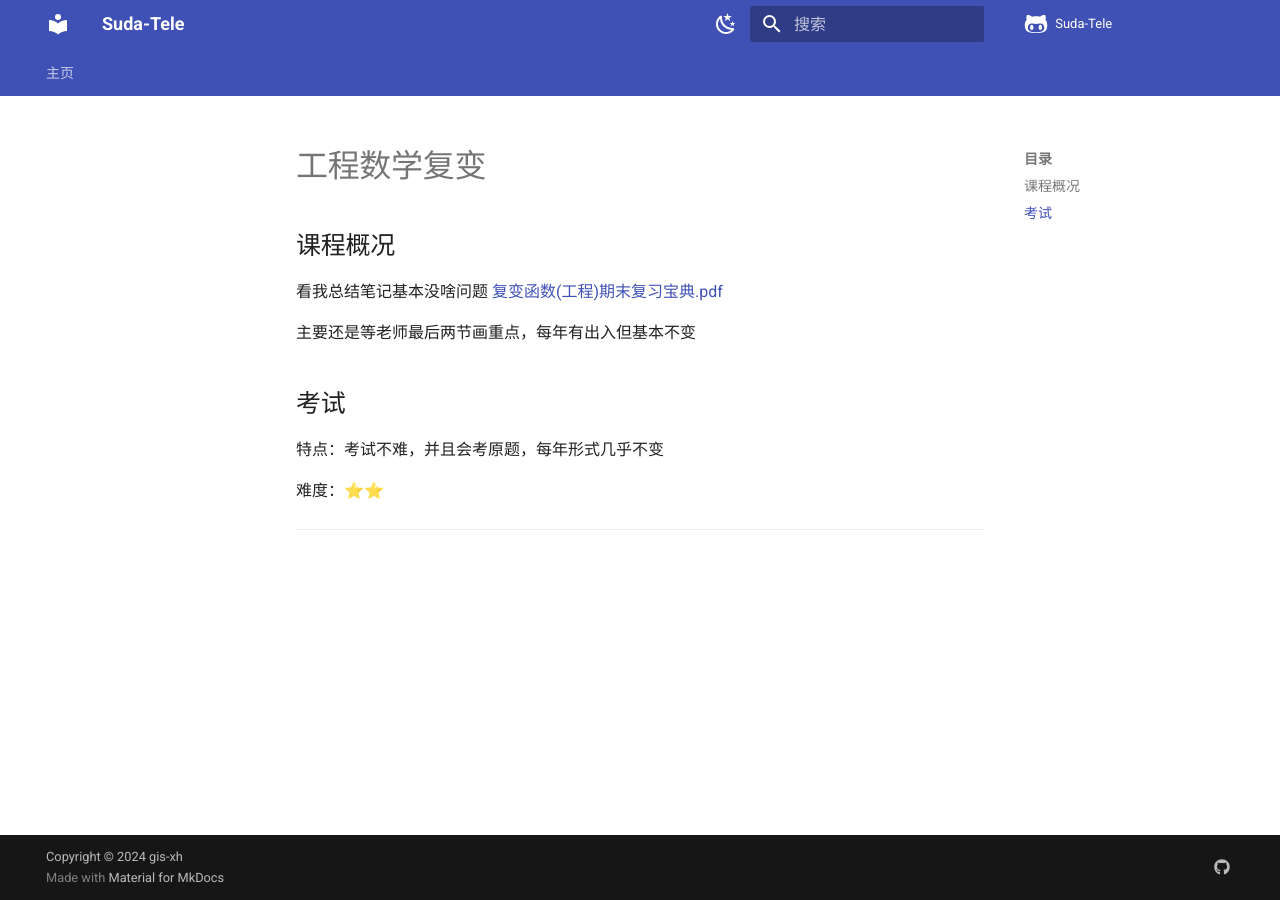
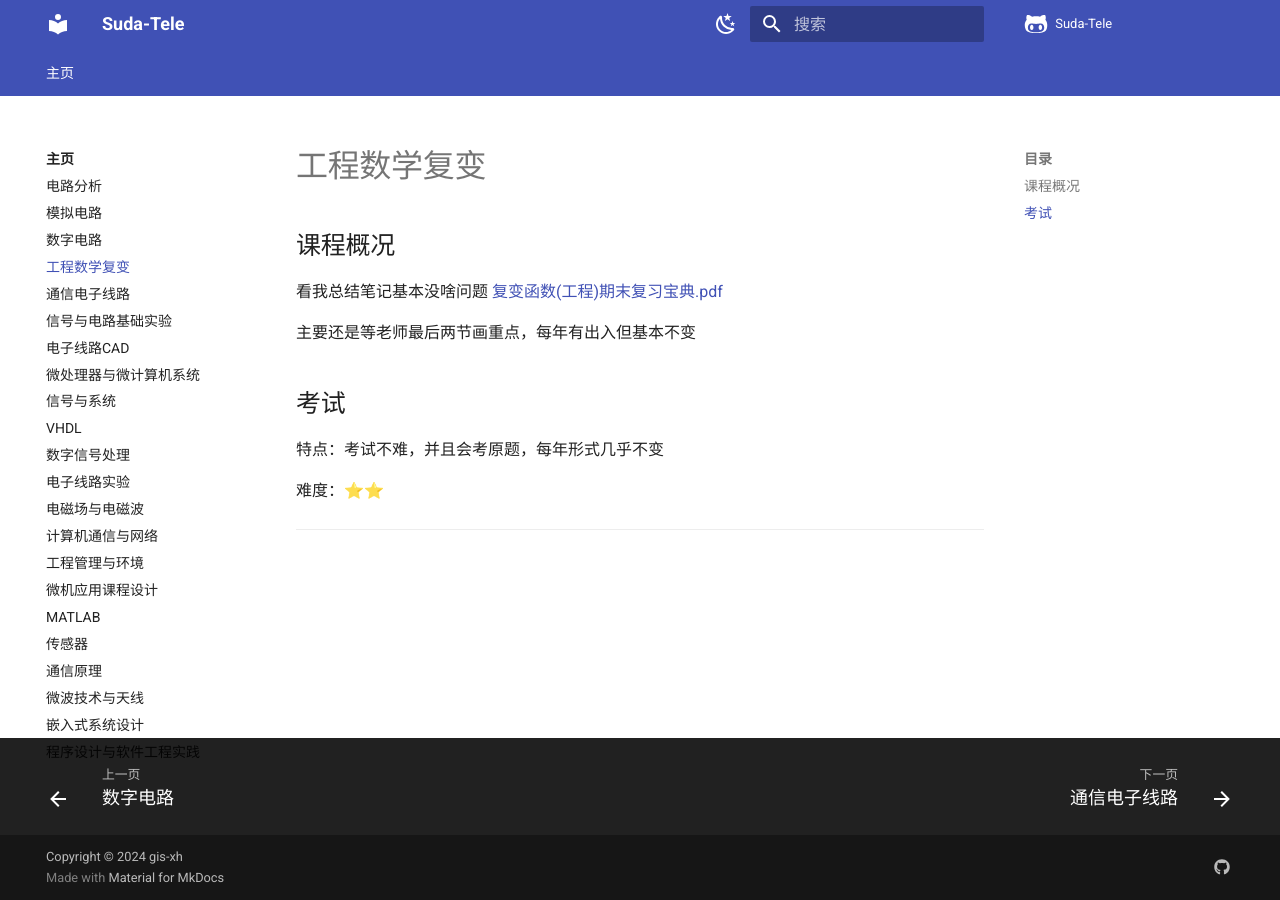
Before and after one commit to Xuxu0927/Suda-Tele, an MkDocs documentation site: the page built from docs/工程数学复变.md, in a window 1280 px wide. Built offline with MkDocs 1.6.1 and Material for MkDocs 9.7.7, drawn with Linux system fonts in a browser that asks for light colours; comment, search, counter and statistics services are not loaded.

Commit message:
Update mkdocs.yml

```diff
--- a/mkdocs.yml
+++ b/mkdocs.yml
@@ -105,6 +105,7 @@ nav:
     - 电路分析: 电路分析.md
     - 模拟电路: 模拟电路.md
     - 数字电路: 数字电路.md
+    - 工程数学复变: 工程数学复变.md
     - 通信电子线路: 通信电子线路.md
     - 信号与电路基础实验: 信号与电路基础实验.md
     - 电子线路CAD: 电子线路CAD.md
```
